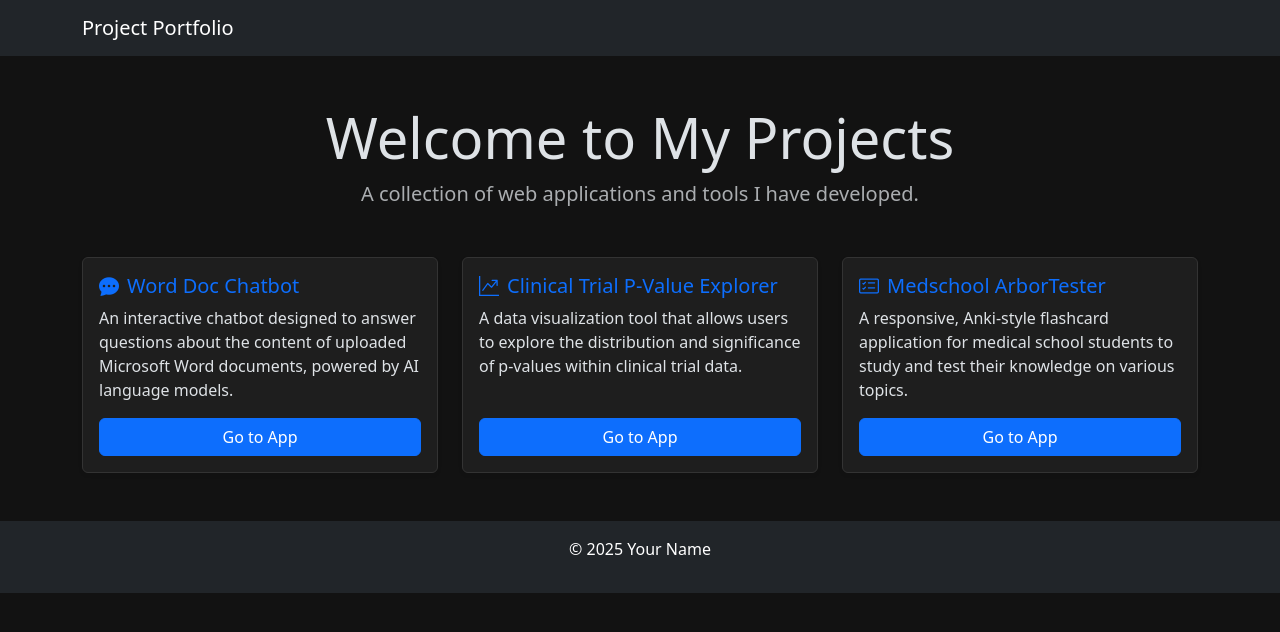
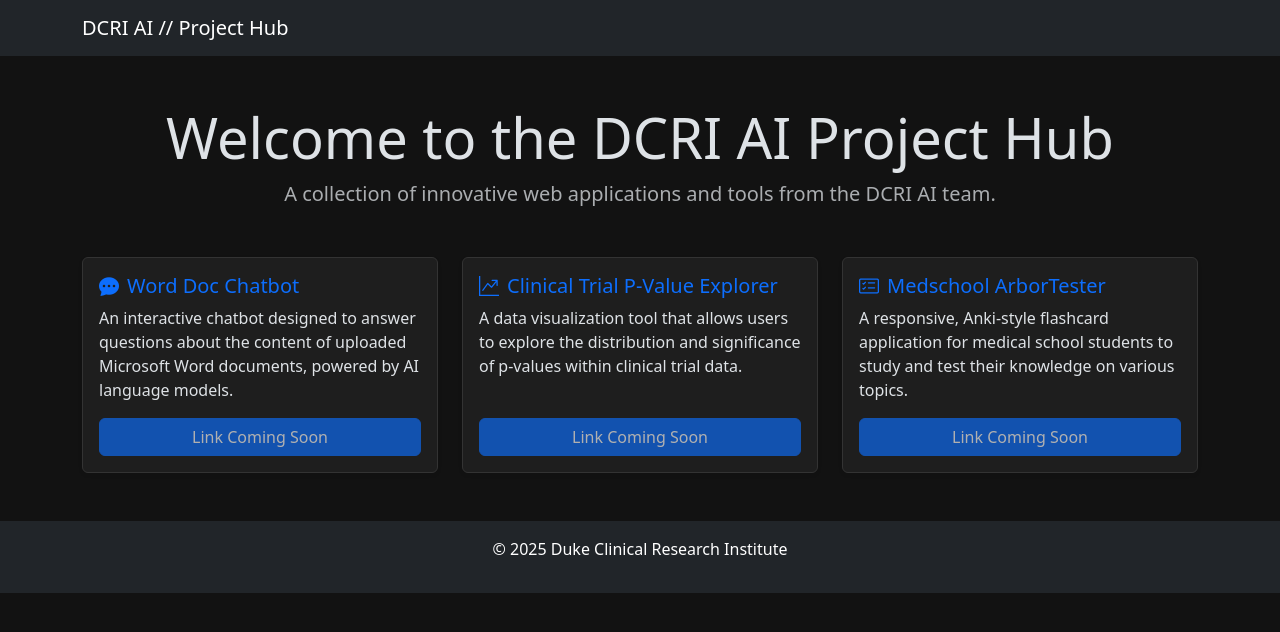
Before and after one commit to sagearbor/dcri_ai_Azure_home, a plain HTML site: page index.html in a window 1280 px wide. Drawn offline with nearby package versions, Linux system fonts and the light colour scheme.

Commit message:
Update index.html to not be personal

```diff
--- a/index.html
+++ b/index.html
@@ -3,7 +3,7 @@
 <head>
     <meta charset="UTF-8">
     <meta name="viewport" content="width=device-width, initial-scale=1.0">
-    <title>My Project Portfolio</title>
+    <title>DCRI AI Project Hub</title>
     <link href="https://cdn.jsdelivr.net/npm/bootstrap@5.3.3/dist/css/bootstrap.min.css" rel="stylesheet" integrity="sha384-QWTKZyjpPEjISv5WaRU9OFeRpok6YctnYmDr5pNlyT2bRjXh0JMhjY6hW+ALEwIH" crossorigin="anonymous">
     <link rel="stylesheet" href="style.css">
     <link rel="stylesheet" href="https://cdn.jsdelivr.net/npm/bootstrap-icons@1.11.3/font/bootstrap-icons.min.css">
@@ -12,14 +12,14 @@
 
     <nav class="navbar navbar-expand-lg navbar-dark bg-dark">
         <div class="container">
-            <a class="navbar-brand" href="#">Project Portfolio</a>
+            <a class="navbar-brand" href="#">DCRI AI // Project Hub</a>
         </div>
     </nav>
 
     <main class="container my-5">
         <div class="text-center mb-5">
-            <h1 class="display-4">Welcome to My Projects</h1>
-            <p class="lead text-muted">A collection of web applications and tools I have developed.</p>
+            <h1 class="display-4">Welcome to the DCRI AI Project Hub</h1>
+            <p class="lead text-muted">A collection of innovative web applications and tools from the DCRI AI team.</p>
         </div>
 
         <div class="row g-4">
@@ -29,7 +29,7 @@
                         <h5 class="card-title"><i class="bi bi-chat-dots-fill me-2"></i>Word Doc Chatbot</h5>
                         <p class="card-text">An interactive chatbot designed to answer questions about the content of uploaded Microsoft Word documents, powered by AI language models.</p>
                         <div class="mt-auto">
-                           <a href="#" class="btn btn-primary w-100">Go to App</a>
+                           <a href="#" class="btn btn-primary w-100 disabled" target="_blank">Link Coming Soon</a>
                         </div>
                     </div>
                 </div>
@@ -41,7 +41,7 @@
                         <h5 class="card-title"><i class="bi bi-graph-up-arrow me-2"></i>Clinical Trial P-Value Explorer</h5>
                         <p class="card-text">A data visualization tool that allows users to explore the distribution and significance of p-values within clinical trial data.</p>
                          <div class="mt-auto">
-                           <a href="#" class="btn btn-primary w-100">Go to App</a>
+                           <a href="#" class="btn btn-primary w-100 disabled" target="_blank">Link Coming Soon</a>
                         </div>
                     </div>
                 </div>
@@ -53,7 +53,7 @@
                         <h5 class="card-title"><i class="bi bi-card-checklist me-2"></i>Medschool ArborTester</h5>
                         <p class="card-text">A responsive, Anki-style flashcard application for medical school students to study and test their knowledge on various topics.</p>
                          <div class="mt-auto">
-                           <a href="#" class="btn btn-primary w-100">Go to App</a>
+                           <a href="#" class="btn btn-primary w-100 disabled" target="_blank">Link Coming Soon</a>
                         </div>
                     </div>
                 </div>
@@ -62,7 +62,7 @@
     </main>
 
     <footer class="bg-dark text-white text-center py-3 mt-5">
-        <p>&copy; 2025 Your Name</p>
+        <p>&copy; 2025 Duke Clinical Research Institute</p>
     </footer>
 
     <script src="https://cdn.jsdelivr.net/npm/bootstrap@5.3.3/dist/js/bootstrap.bundle.min.js" integrity="sha384-YvpcrYf0tY3lHB60NNkmXc5s9fDVZLESaAA55NDzOxhy9GkcIdslK1eN7N6jIeHz" crossorigin="anonymous"></script>
```
